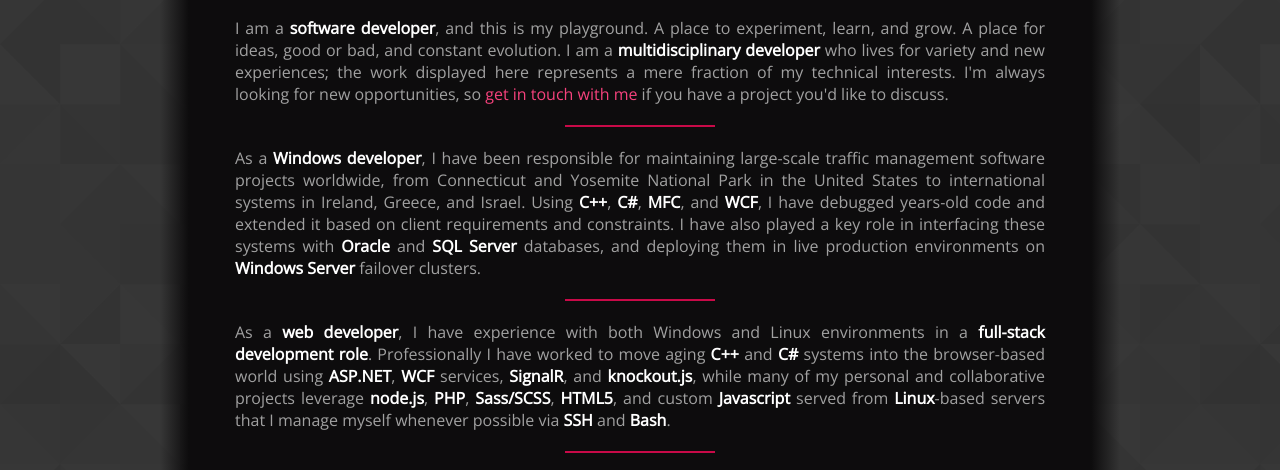
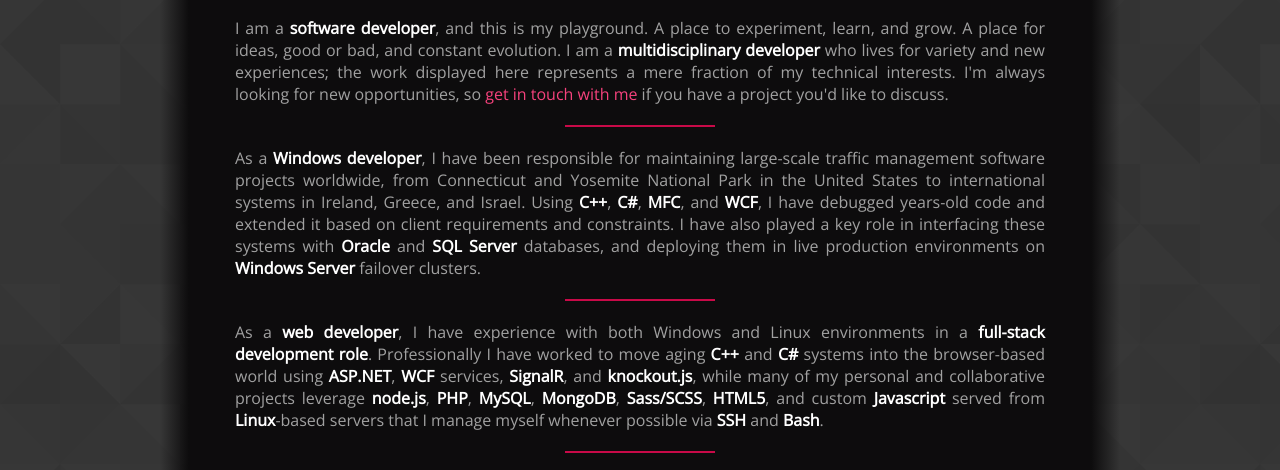
Before and after one commit to ryantaylor/rtaylordev, a plain HTML site: page www/html/index.html in a window 1280 px wide. Shown: the part 316-786 px from the top of the page. Drawn offline with nearby package versions, Linux system fonts and the light colour scheme.

Commit message:
Added MySQL and MongoDB to list of technologies on homepage.

```diff
--- a/www/html/index.html
+++ b/www/html/index.html
@@ -54,7 +54,7 @@
           <span class="divider"></span>
           <p class="text-content">As a <b>Windows developer</b>, I have been responsible for maintaining large-scale traffic management software projects worldwide, from Connecticut and Yosemite National Park in the United States to international systems in Ireland, Greece, and Israel. Using <b>C++</b>, <b>C#</b>, <b>MFC</b>, and <b>WCF</b>, I have debugged years-old code and extended it based on client requirements and constraints. I have also played a key role in interfacing these systems with <b>Oracle</b> and <b>SQL Server</b> databases, and deploying them in live production environments on <b>Windows Server</b> failover clusters.</p>
           <span class="divider"></span>
-          <p class="text-content">As a <b>web developer</b>, I have experience with both Windows and Linux environments in a <b>full-stack development role</b>. Professionally I have worked to move aging <b>C++</b> and <b>C#</b> systems into the browser-based world using <b>ASP.NET</b>, <b>WCF</b> services, <b>SignalR</b>, and <b>knockout.js</b>, while many of my personal and collaborative projects leverage <b>node.js</b>, <b>PHP</b>, <b>Sass/SCSS</b>, <b>HTML5</b>, and custom <b>Javascript</b> served from <b>Linux</b>-based servers that I manage myself whenever possible via <b>SSH</b> and <b>Bash</b>.</p>
+          <p class="text-content">As a <b>web developer</b>, I have experience with both Windows and Linux environments in a <b>full-stack development role</b>. Professionally I have worked to move aging <b>C++</b> and <b>C#</b> systems into the browser-based world using <b>ASP.NET</b>, <b>WCF</b> services, <b>SignalR</b>, and <b>knockout.js</b>, while many of my personal and collaborative projects leverage <b>node.js</b>, <b>PHP</b>, <b>MySQL</b>, <b>MongoDB</b>, <b>Sass/SCSS</b>, <b>HTML5</b>, and custom <b>Javascript</b> served from <b>Linux</b>-based servers that I manage myself whenever possible via <b>SSH</b> and <b>Bash</b>.</p>
           <span class="divider"></span>
           <p class="text-content">This website was written from scratch using modern web technology, without any third-party code. Browser compatibility is constantly being improved, but for the best viewing experience ensure your browser of choice is fully updated.</p>
           <span class="divider"></span>
```
